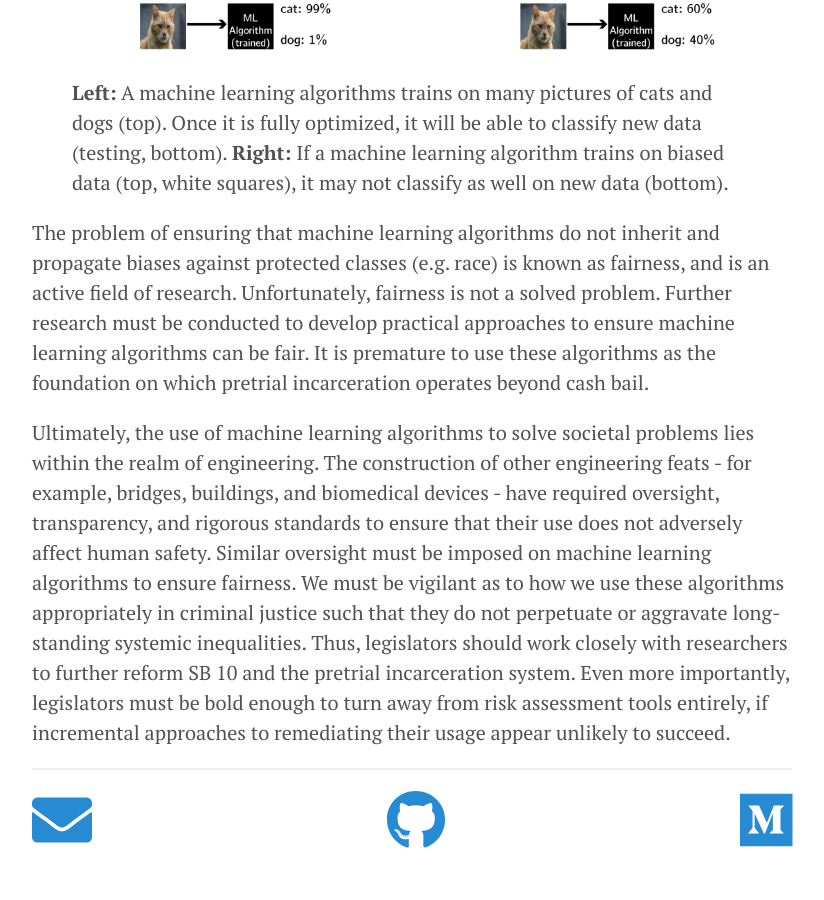
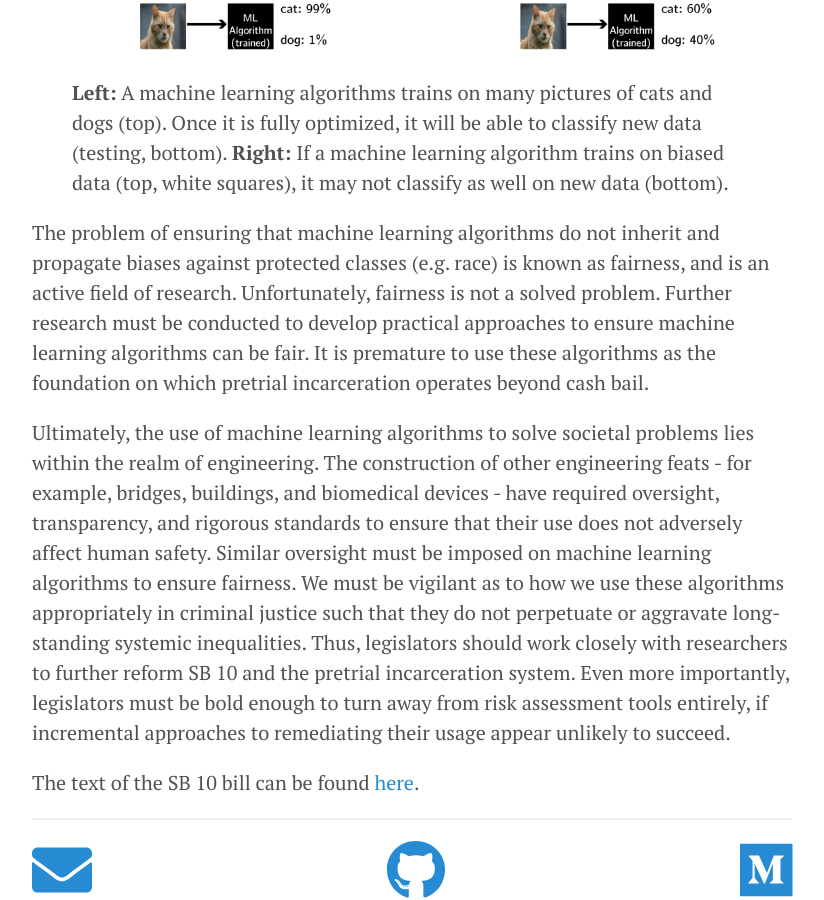
Before and after one commit to pssachdeva/pssachdeva.github.io, a Jekyll site: the page built from _posts/discussion/2018-11-26-risk-assessment-tools.md, in a window 1280 px wide and 900 px high, scrolled down 2143 px. Shown: the whole window, without its empty margins (228-1052 px from the left). Built offline with Jekyll 4.4.1, drawn with Linux system fonts in a browser that asks for light colours; nearby versions of some CDN libraries; before the commit the page ends 2993 px from its top, so only the background shows below that.

Commit message:
added text for bill

```diff
--- a/_posts/discussion/2018-11-26-risk-assessment-tools.md
+++ b/_posts/discussion/2018-11-26-risk-assessment-tools.md
@@ -109,3 +109,5 @@ should work closely with researchers to further reform SB 10 and the pretrial
 incarceration system. Even more importantly, legislators must be bold enough
 to turn away from risk assessment tools entirely, if incremental approaches
 to remediating their usage appear unlikely to succeed.
+
+The text of the SB 10 bill can be found <a href="https://leginfo.legislature.ca.gov/faces/billNavClient.xhtml?bill_id=201720180SB10">here</a>.
```
